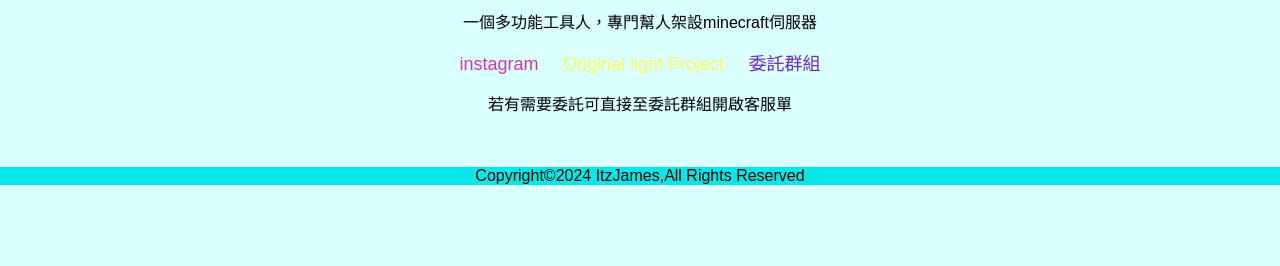
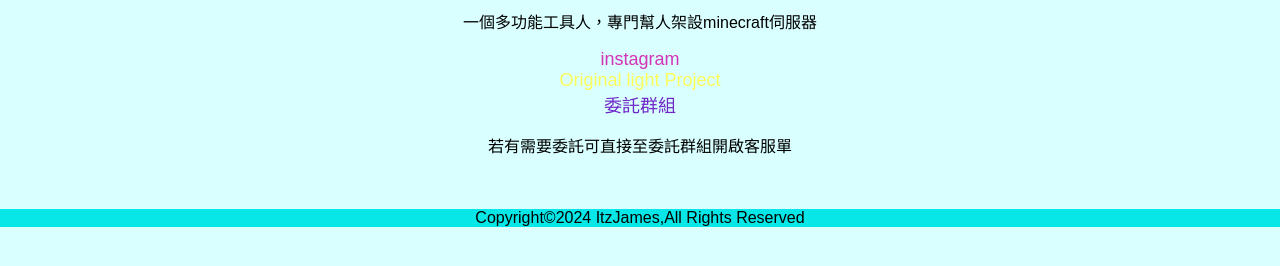
Before and after one commit to Jamespb0909/Jamespb0909.github.io, a plain HTML site: page index.html in a window 1280 px wide. Shown: the part 354-620 px from the top of the page. Drawn offline with Linux system fonts and the light colour scheme.

Commit message:
Update index.html

```diff
--- a/index.html
+++ b/index.html
@@ -57,7 +57,11 @@
             <p>一個多功能工具人，專門幫人架設minecraft伺服器</p>
             <div class="links">
                 <a href="https://www.instagram.com/james_.818._/" target="_blank" class="ins">instagram</a>
+            </div>
+            <div class="links">
                 <a href="https://discord.gg/CDd4J7mAjY" target="_blank" class="originallight">Original light Project</a>
+            </div>
+            <div class="links">
                 <a href="https://discord.gg/3JBdUmEhBG" target="_blank" class="comm">委託群組</a>
             </div>
             <p>若有需要委託可直接至委託群組開啟客服單</p>
```
